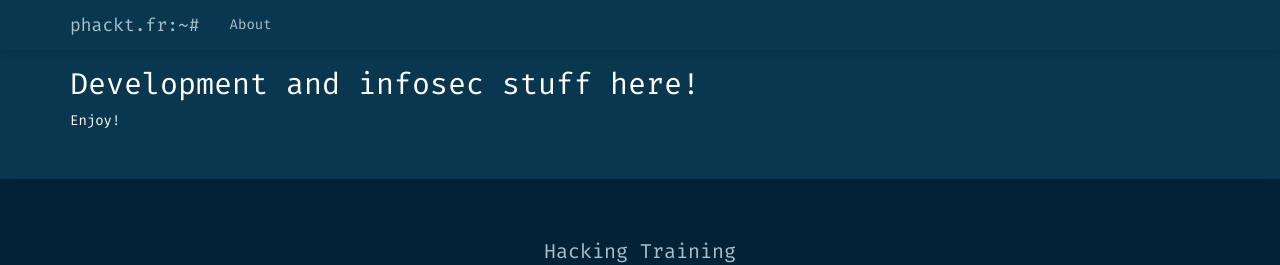
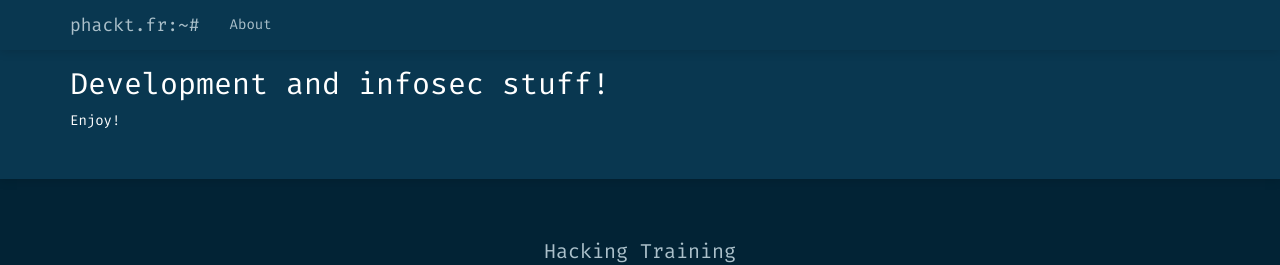
Before and after one commit to phackt/phackt.github.io, a Jekyll site: the page built from index.html, in a window 1280 px wide and 900 px high. Shown: the top 265 px of the window. Built offline with Jekyll 4.4.1, drawn with Linux system fonts in a browser that asks for light colours; nearby versions of some CDN libraries; some web fonts are replaced.

Commit message:
Update _config.yml

```diff
--- a/_config.yml
+++ b/_config.yml
@@ -8,7 +8,7 @@
 # Site settings
 title: phackt.fr:~#
 email: phackt[AT]protonmail.com
-description: "<h2>Development and infosec stuff here!</h2>Enjoy!"
+description: "<h2>Development and infosec stuff!</h2>Enjoy!"
 
 baseurl: "" # the subpath of your site, e.g. /blog
 url: "https://phackt.fr" # the base hostname & protocol for your site
```
